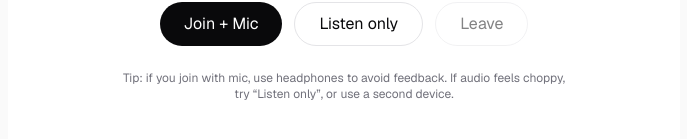
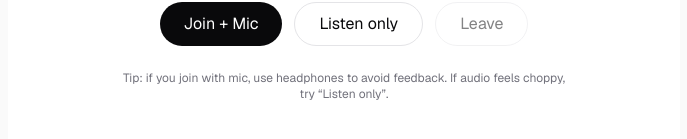
Before and after one commit to legshampoo/aumchanting, a Next.js app in the folder apps/web/: page / in a window 1280 px wide. Shown: the part 503-642 px from the top of the page, without its empty margins (296-983 px from the left). Built offline with nearby package versions, Linux system fonts and the light colour scheme; no server answers.

Commit message:
error message fix

```diff
--- a/apps/web/app/page.tsx
+++ b/apps/web/app/page.tsx
@@ -35,12 +35,20 @@ export default function Home() {
   const [micEnabled, setMicEnabled] = useState<boolean>(false);
   const [micLevel, setMicLevel] = useState<number>(0);
   const [activeSpeakerCount, setActiveSpeakerCount] = useState<number>(0);
+  const [micAvailable, setMicAvailable] = useState(false);
   const audioElsByTrackSid = useRef(new Map<string, HTMLMediaElement>());
   const audioBinRef = useRef<HTMLDivElement | null>(null);
   const localMicTrackRef = useRef<LocalAudioTrack | null>(null);
   const micLevelRafRef = useRef<number | null>(null);
   const micAudioCtxRef = useRef<AudioContext | null>(null);
   const micAnalyserRef = useRef<AnalyserNode | null>(null);
+
+  useEffect(() => {
+    setMicAvailable(
+      typeof navigator !== "undefined" &&
+        !!navigator.mediaDevices?.getUserMedia,
+    );
+  }, []);
 
   useEffect(() => {
     function syncParticipants() {
@@ -181,6 +189,11 @@ export default function Home() {
       await room.connect(data.url, data.token);
 
       if (opts.withMic) {
+        if (!navigator.mediaDevices?.getUserMedia) {
+          throw new Error(
+            "Microphone needs HTTPS (or localhost). On HTTP use “Listen only”, or add TLS to your site.",
+          );
+        }
         // Mic only (avoid camera permission prompt).
         // Disable voice-style processing that can gate steady tones (aum).
         const micTrack = await createLocalAudioTrack({
@@ -320,7 +333,14 @@ export default function Home() {
           <button
             className="h-11 rounded-full bg-zinc-950 px-6 text-white disabled:opacity-50 dark:bg-zinc-50 dark:text-zinc-950"
             onClick={() => join({ withMic: true })}
-            disabled={status === "joining" || status === "joined"}
+            disabled={
+              status === "joining" || status === "joined" || !micAvailable
+            }
+            title={
+              micAvailable
+                ? undefined
+                : "Microphone requires HTTPS (not available on plain HTTP)"
+            }
           >
             Join + Mic
           </button>
@@ -347,8 +367,9 @@ export default function Home() {
         />
 
         <p className="text-xs text-zinc-500 dark:text-zinc-500 text-center max-w-md">
-          Tip: if you join with mic, use headphones to avoid feedback. If audio
-          feels choppy, try “Listen only”, or use a second device.
+          {micAvailable
+            ? "Tip: if you join with mic, use headphones to avoid feedback. If audio feels choppy, try “Listen only”."
+            : "This site is on HTTP: use “Listen only” to hear the room. “Join + Mic” needs HTTPS (add a domain + TLS)."}
         </p>
       </main>
     </div>
```
Also changed, not shown: 1 other file (tests, documents, lock files or other folders).
